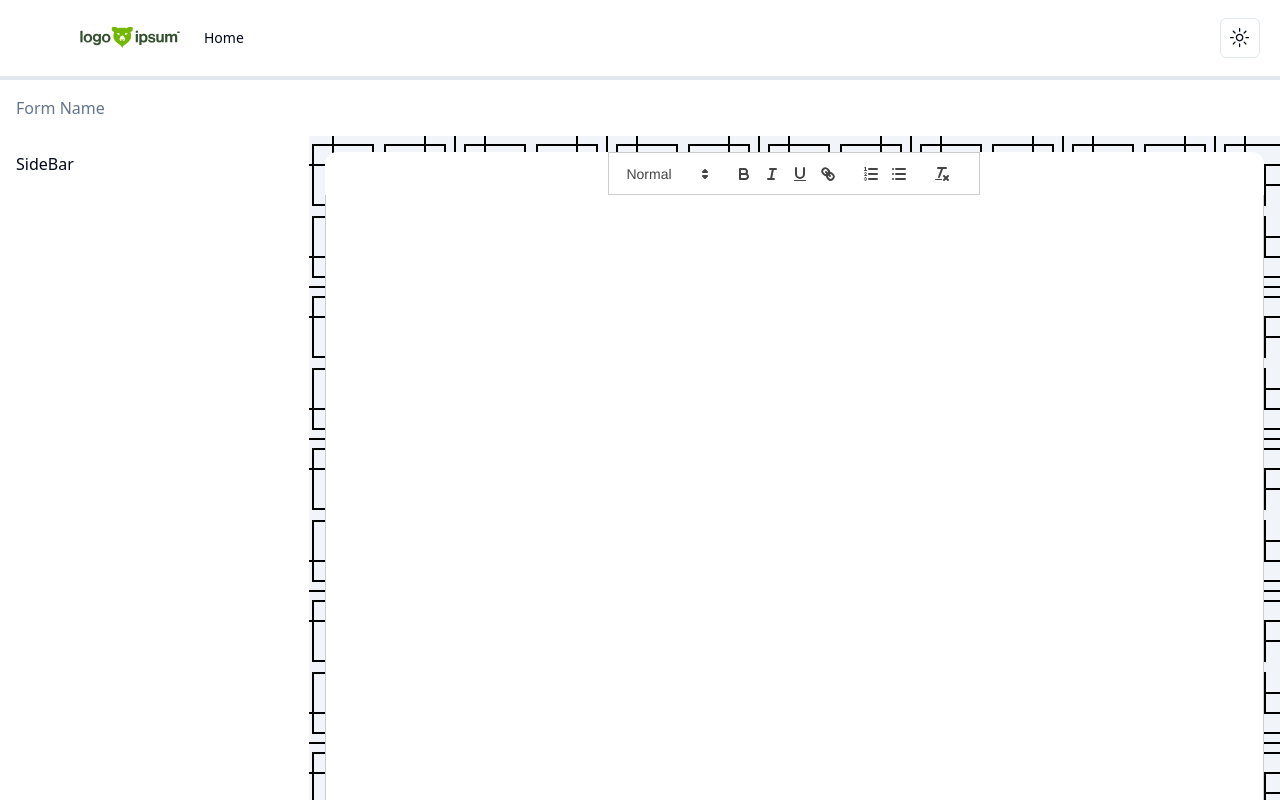
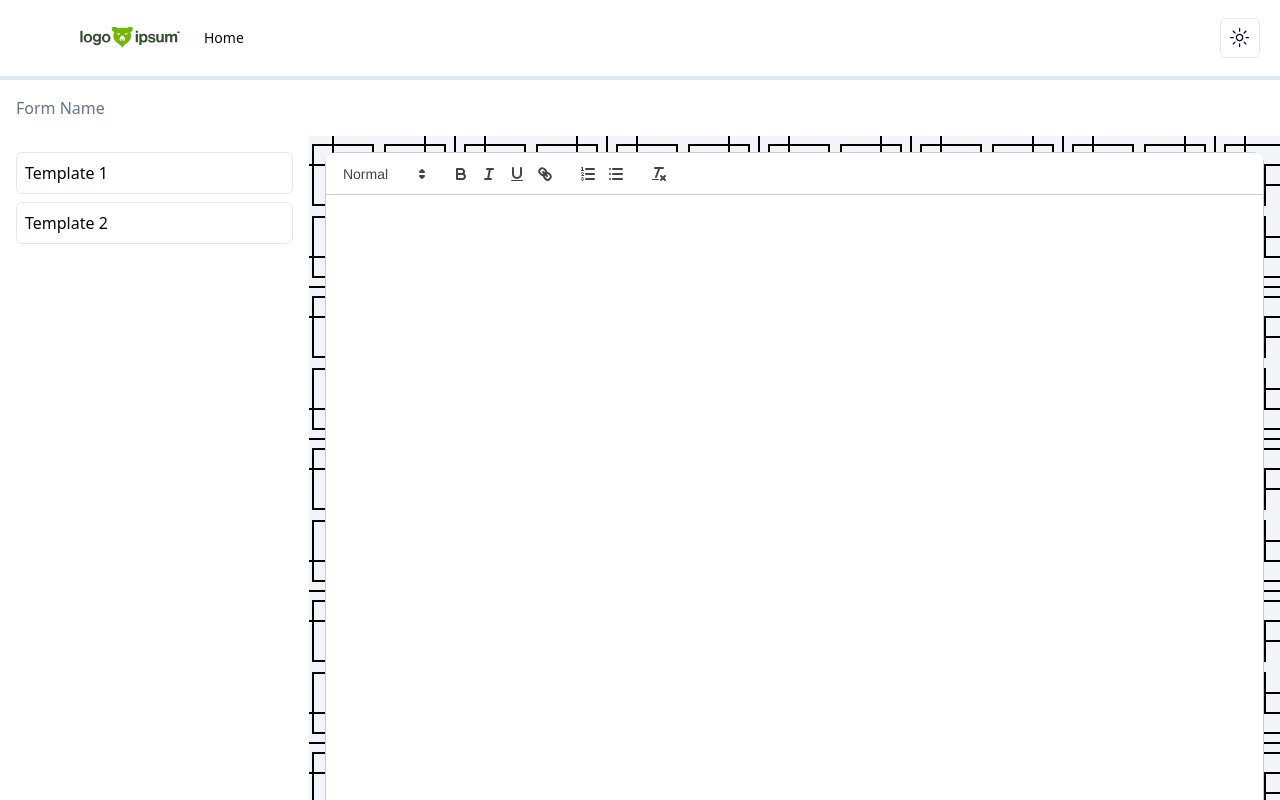
Before and after one commit to Quouou/Document-Generator, a Next.js app: page /document in a window 1280 px wide. Shown: the top 800 px of the page. Built offline with nearby package versions, Linux system fonts and the light colour scheme.

Commit message:
Document Page Template

```diff
--- a/src/components/designer.tsx
+++ b/src/components/designer.tsx
@@ -1,24 +1,34 @@
 "use client";
 
-import React from "react";
+import React, { useRef } from "react";
 import { SideBar } from "./sidebar";
 import { useDroppable } from "@dnd-kit/core";
 import QuillEditor from "./quill";
 
 export function Designer() {
+  const editorRef = useRef(null);
+
+  const handleTemplateSelect = (content: string) => {
+    if (editorRef.current) {
+      editorRef.current.setContent(content);
+    }
+  };
+
   const droppable = useDroppable({
     id: "designer-droppable",
     data: {
       isDesignerDropArea: true,
     },
   });
+
   return (
     <div className="flex w-full h-full">
-      <SideBar />
+      <SideBar onSelectTemplate={handleTemplateSelect} />
       <div className="p-4 w-full">
-        <div className="bg-background max-w-[1200x] h-[1000px] m-auto rounded-xl flex flex-col flex-grow items-center justify-start flex-1 overflow-y-auto">
-          <QuillEditor />
-          <p className="text-3xl text-muted-foreground flex flex-grow items-center font-bold"></p>
+        <div className="bg-background max-w-[1200px] h-[1000px] m-auto rounded-xl flex flex-col flex-grow items-center justify-start flex-1 overflow-y-auto">
+          <div className="w-full h-full flex-grow">
+            <QuillEditor ref={editorRef} />
+          </div>
         </div>
       </div>
     </div>
--- a/src/components/quill.tsx
+++ b/src/components/quill.tsx
@@ -1,10 +1,15 @@
 "use client";
 
-import React, { useRef, useEffect } from "react";
+import React, {
+  useRef,
+  useEffect,
+  useImperativeHandle,
+  forwardRef,
+} from "react";
 import Quill from "quill";
 import "quill/dist/quill.snow.css";
 
-const QuillEditor = () => {
+const QuillEditor = forwardRef((props, ref) => {
   const editorRef = useRef(null);
   const quillInstance = useRef<Quill | null>(null);
 
@@ -16,7 +21,17 @@ const QuillEditor = () => {
     }
   }, []);
 
-  return <div ref={editorRef} className="w-full h-full" />;
-};
+  useImperativeHandle(ref, () => ({
+    setContent: (content) => {
+      if (quillInstance.current) {
+        quillInstance.current.clipboard.dangerouslyPasteHTML(content);
+      }
+    },
+  }));
+
+  return <div ref={editorRef} className="h-full w-full" />;
+});
+
+QuillEditor.displayName = "QuillEditor";
 
 export default QuillEditor;
--- a/src/components/sidebar.tsx
+++ b/src/components/sidebar.tsx
@@ -1,9 +1,21 @@
 import React from "react";
+import { templates } from "./template";
 
-export function SideBar() {
+export function SideBar({ onSelectTemplate }) {
   return (
-    <div className="w-[400px] max-w-[400px] flex flex-col flex-grow gap-2  border-muted p-4 bg-background overflow-y-auto">
-      SideBar
+    <div className="w-[400px] max-w-[400px] flex flex-col flex-grow gap-2 border-muted p-4 bg-background overflow-y-auto">
+      <ul>
+        {templates.map((template) => (
+          <li key={template.id} className="mb-2">
+            <button
+              className="w-full text-left p-2 bg-white border rounded-md hover:bg-gray-100"
+              onClick={() => onSelectTemplate(template.content)}
+            >
+              {template.name}
+            </button>
+          </li>
+        ))}
+      </ul>
     </div>
   );
 }
--- /dev/null
+++ b/src/components/template.tsx
@@ -0,0 +1,12 @@
+export const templates = [
+  {
+    id: 1,
+    name: "Template 1",
+    content: "<h1>Document 1</h1><p>This is the content for template 1.</p>",
+  },
+  {
+    id: 2,
+    name: "Template 2",
+    content: "<h1>Document 2</h1><p>This is the content for template 2.</p>",
+  },
+];
```
